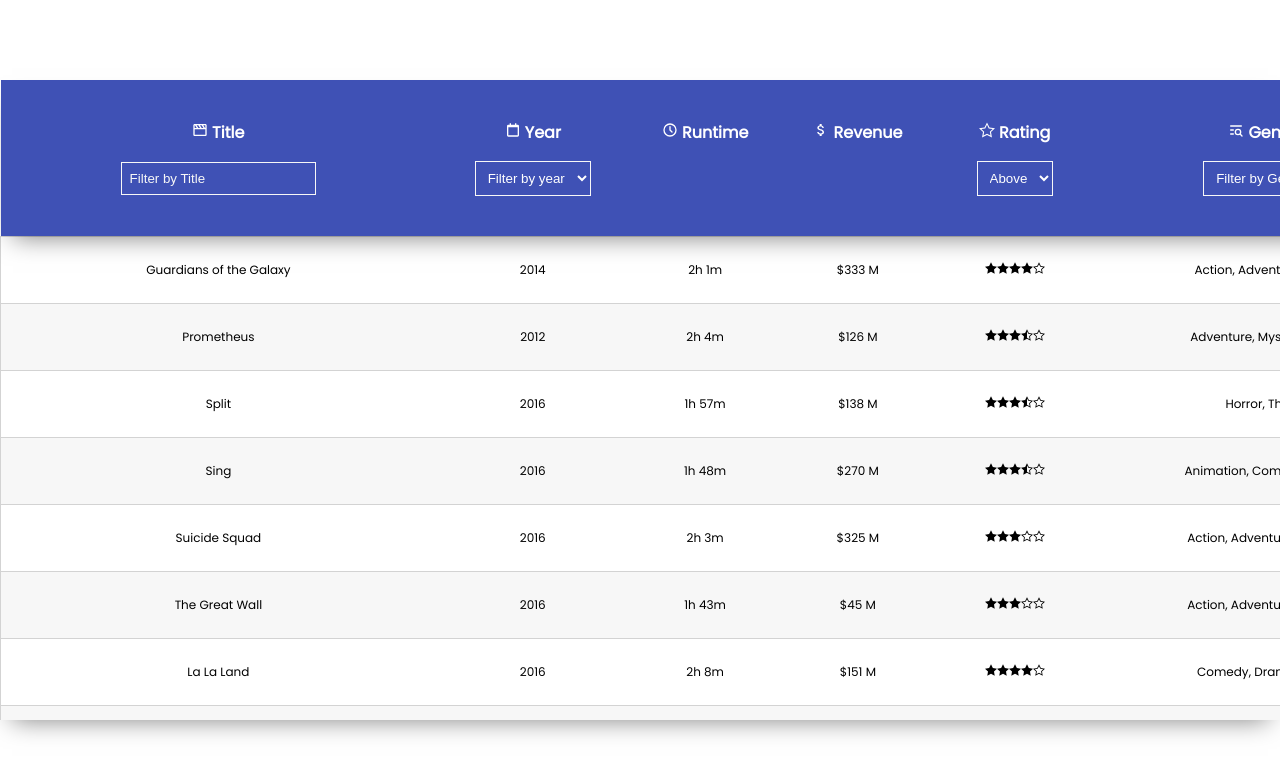
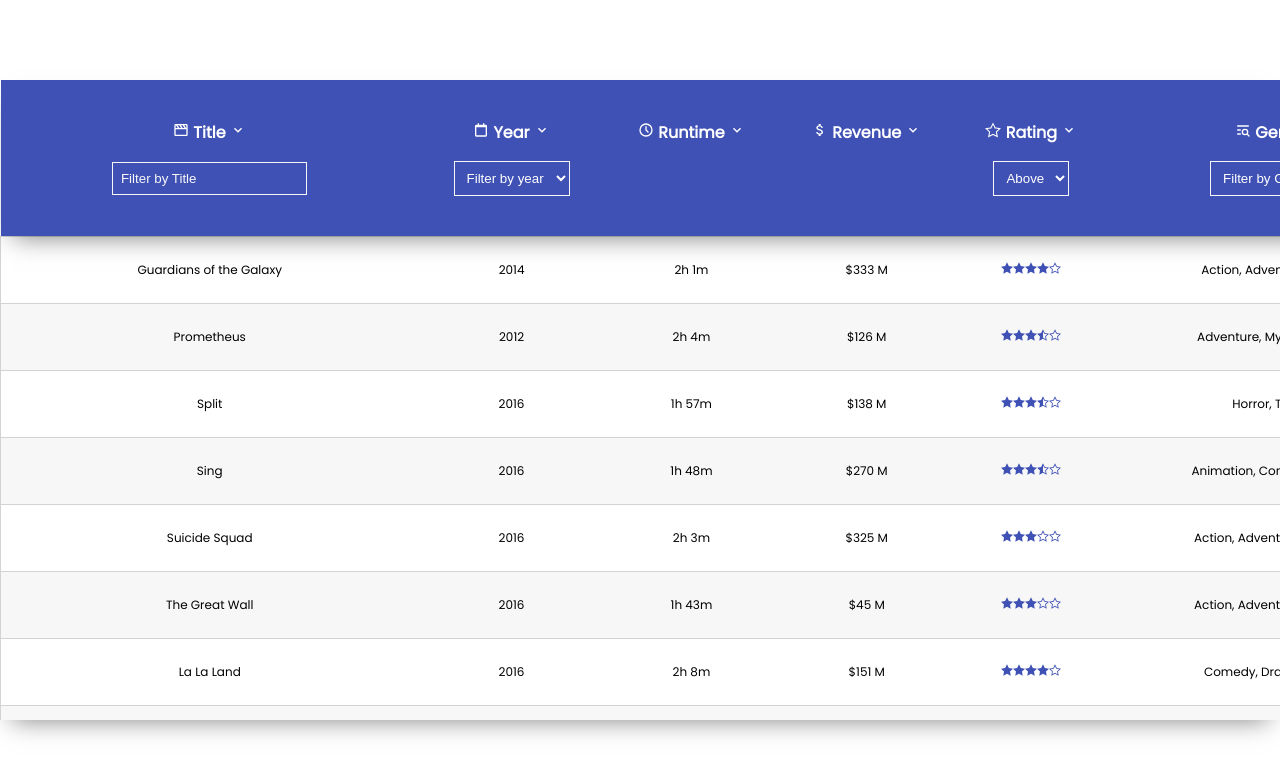
Before and after one commit to reisfmb/movies-typescript-app, a React (Vite) app: page / in a window 1280 px wide. Shown: the top 774 px of the page. Built offline with nearby package versions, Linux system fonts and the light colour scheme.

Commit message:
Added sort icons to table header elements

```diff
--- a/src/components/DataTable.tsx
+++ b/src/components/DataTable.tsx
@@ -27,12 +27,15 @@
     sort: (accessor: keyof Item, direction: 'ASC' | 'DESC', a: Item, b: Item) => number
 }
 
-
 interface DataTableConfig {
     SHOW_ALL_ITEMS: boolean
     NUM_ITEMS_TO_SHOW_INITTIALY?: number
     NUM_ITEMS_TO_INCREASE_PER_SCROLL?: number
-    SCROLL_REACHED_BOTTOM_STATE: boolean
+    SCROLL_REACHED_BOTTOM_STATE?: boolean
+    ICONS: {
+        ASC: JSX.Element
+        DESC: JSX.Element
+    }
 }
 interface DataTableProps<Item> {
     CONFIG: DataTableConfig
@@ -101,7 +104,7 @@
     }
 
     return <table>
-        { DataTableHead<Item>({COLUMNS, FILTERS, onSort: onSortHandler, onFilter: onFilterHandler}) }
+        { DataTableHead<Item>({CONFIG, COLUMNS, FILTERS, SORTS, SORT_DIRECTIONS_STATE: currentSortDirectionsObj, onSort: onSortHandler, onFilter: onFilterHandler}) }
         { DataTableBody<Item>({CONFIG, DATA: filteredData, COLUMNS, TRANSFORMATIONS, onRowClick}) }
     </table>
 }
--- a/src/components/DataTableHead.tsx
+++ b/src/components/DataTableHead.tsx
@@ -1,20 +1,26 @@
-import {  useState } from "react";
-import { Column, Filter } from "./DataTable";
+import { DataTableConfig, Column, Filter, Sort } from "./DataTable";
 
 interface DataTableHeadProps<Item> {
+    CONFIG: DataTableConfig
     COLUMNS: Array<Column<Item>>
     FILTERS: Array<Filter<Item>>
+    SORTS: Array<Sort<Item>>
+    SORT_DIRECTIONS_STATE: { [key: string]: string }
     onSort: (accessor: keyof Item) => void
     onFilter: (accessor: keyof Item, inputValue: any) => void
 }
 
 function DataTableHead<Item>(props: DataTableHeadProps<Item>) {
-    const { COLUMNS, FILTERS, onSort, onFilter } = props;
+    const { CONFIG, COLUMNS, FILTERS, SORTS, SORT_DIRECTIONS_STATE, onSort, onFilter } = props;
 
     return <thead>
         <tr>
             {
-                COLUMNS.map(({view, accessor}) => <th onClick={ () => onSort(accessor) }>{ view }</th>)
+                COLUMNS.map(({view, accessor}) => <th onClick={ () => onSort(accessor) }>
+                    { view }
+                    { ' ' }
+                    {  SORTS.find(sort => sort.accessor.toString() === accessor) &&  ShowSortIcon(SORT_DIRECTIONS_STATE[accessor.toString()], CONFIG.ICONS.ASC, CONFIG.ICONS.DESC) }
+                </th>)
             }
         </tr>
 
@@ -35,6 +41,19 @@
 export { DataTableHead };
 
 // Helper Functions
+
+function ShowSortIcon(direction: string, iconASC: JSX.Element, iconDESC: JSX.Element) {
+    if (direction === 'ASC') {
+        return iconASC;
+    }
+
+    if (direction === 'DESC') {
+        return iconDESC;
+    }
+
+    return <></>;
+
+}
 
 // TODO: Implement support for other input types
 function processInput<Item>(filter: Filter<Item>, onFilter: (accessor: keyof Item, inputValue: any) => void) {
@@ -59,7 +78,3 @@
         </select>
     }
 }
-
-function getInitialSortObj<Item>(columns: Array<Column<Item>>) {
-    return columns.reduce((prev, curr) => ({...prev, [curr.accessor.toString()]: 'DESC'}), {} as { [key: string]: string });
-}
--- a/src/components/Dialog.module.scss
+++ b/src/components/Dialog.module.scss
@@ -1,5 +1,6 @@
 .dialog {
     position: absolute;
+    z-index: 1;
     background-color: white;
     border: 1px solid gray;
     top: 50%;
--- a/src/components/MoviesTable.module.scss
+++ b/src/components/MoviesTable.module.scss
@@ -94,6 +94,10 @@
                 font-size: 1rem;
                 box-shadow: $box-shadow;
 
+                svg {
+                    color: var(--white);
+                }
+
                 tr {
                     &:first-child th {
                         padding-top: 2.5rem;
@@ -126,6 +130,10 @@
             }
 
             tbody {
+                svg {
+                    color: var(--blue);
+                }
+
                 tr {
                     text-align: center;
                     border: 1px solid var(--gray-300);
--- a/src/components/MoviesTable.tsx
+++ b/src/components/MoviesTable.tsx
@@ -7,7 +7,7 @@
 import { FiArrowLeft } from 'react-icons/fi';
 import { FaPaperPlane } from 'react-icons/fa';
 import { BiMovie, BiCalendarAlt } from 'react-icons/bi';
-import { MdAttachMoney } from 'react-icons/md';
+import { MdAttachMoney, MdOutlineKeyboardArrowUp, MdOutlineKeyboardArrowDown } from 'react-icons/md';
 import { TbClock, TbListSearch } from 'react-icons/tb';
 
 import { debounce } from 'lodash';
@@ -101,9 +101,10 @@
                 DataTable<Movie>({
                     CONFIG: {
                         SHOW_ALL_ITEMS: false,
+                        ICONS: { ASC: <MdOutlineKeyboardArrowUp/>, DESC: <MdOutlineKeyboardArrowDown/> },
                         NUM_ITEMS_TO_SHOW_INITTIALY: 20,
                         NUM_ITEMS_TO_INCREASE_PER_SCROLL: 10,
-                        SCROLL_REACHED_BOTTOM_STATE: scrollReachedBottom
+                        SCROLL_REACHED_BOTTOM_STATE: scrollReachedBottom,
                     },
                     DATA: MOVIES,
                     COLUMNS: MOVIES_COLUMNS,
```
